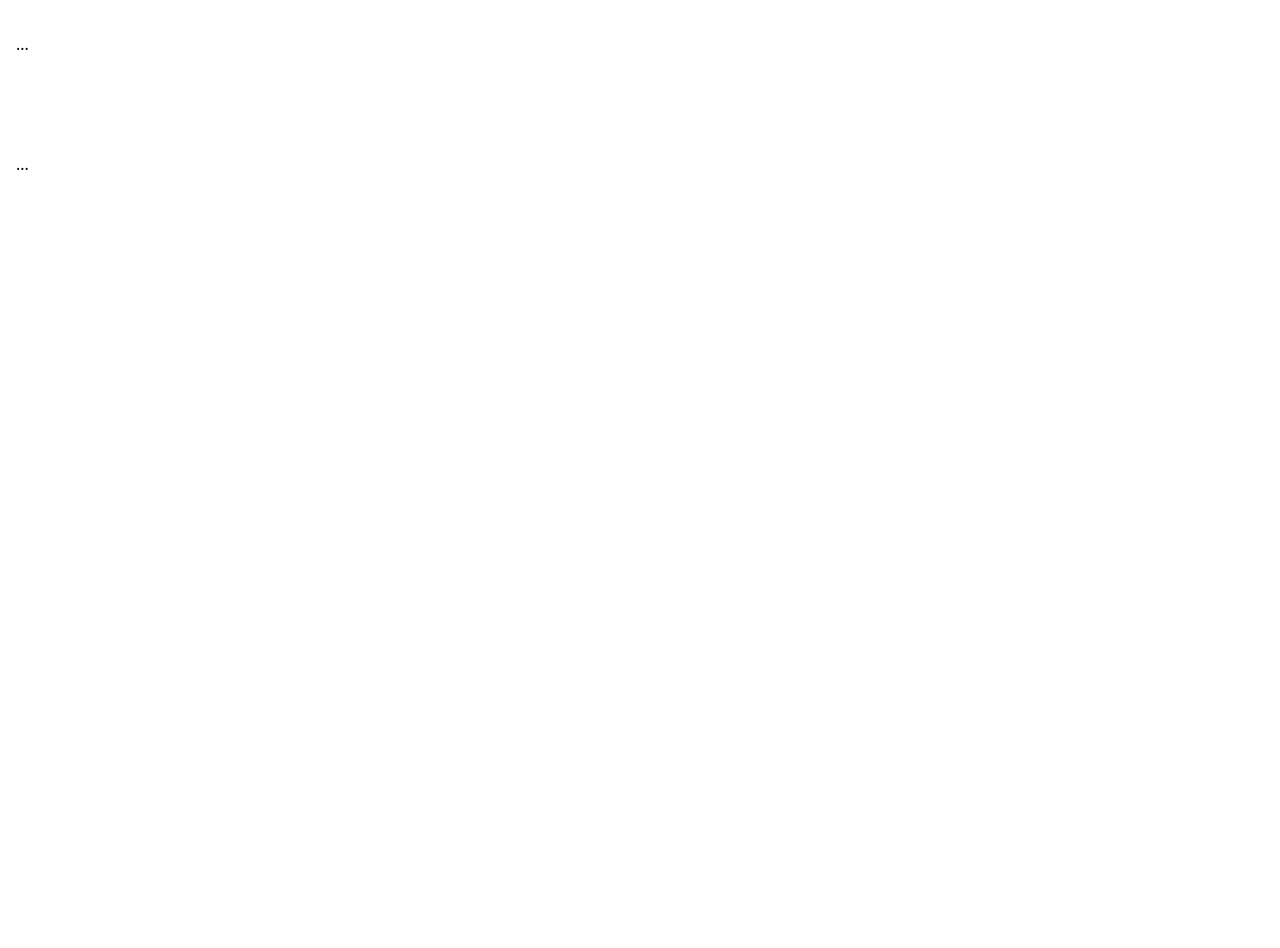
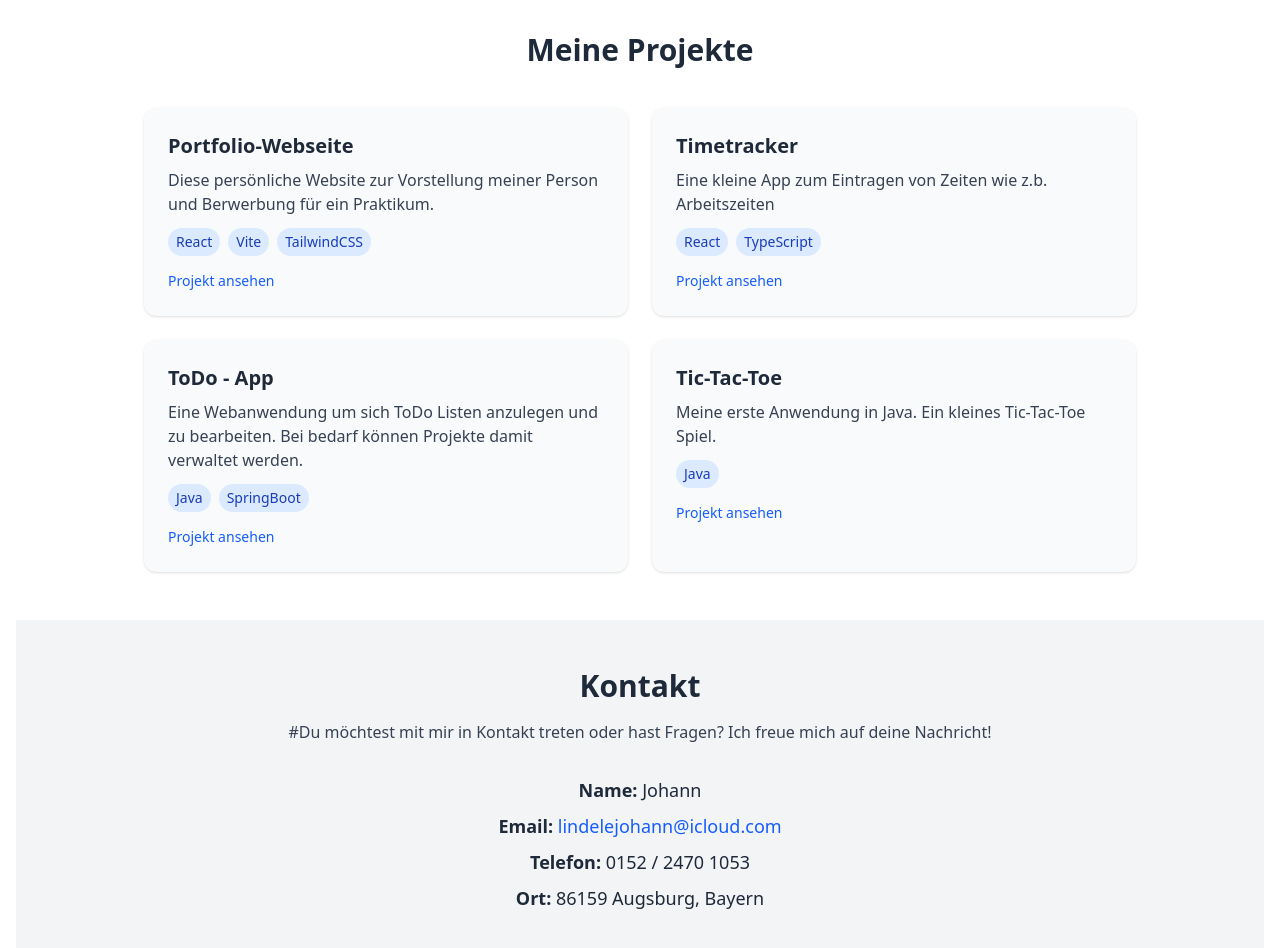
Before and after one commit to MainDeSang/profile, a React (Vite) app: page / in a window 1280 px wide. Shown: the part 420-1368 px from the top of the page. Before the commit the page ends 800 px from the top, so only its background shows below. Built offline with nearby package versions, Linux system fonts and the light colour scheme.

Commit message:
komponente hinzugefügt

```diff
--- a/src/App.tsx
+++ b/src/App.tsx
@@ -1,5 +1,7 @@
 import Header from './components/Header';
 import AboutMe from "./components/AboutMe";
+import Projects from "./components/Projects";
+import Contact from "./components/Contact";
 
 function App() {
     return (
@@ -8,8 +10,8 @@ function App() {
             {/* Hier kommt später AboutMe, Projects, Contact */}
             <main className="p-4">
                 <AboutMe />
-                <section id="projects" className="py-12">...</section>
-                <section id="contact" className="py-12">...</section>
+                <Projects />
+                <Contact />
             </main>
         </>
     );
--- /dev/null
+++ b/src/components/Contact.tsx
@@ -0,0 +1,21 @@
+// @ts-ignore
+import React from "react";
+
+const Contact = () => {
+    return (
+        <section id="contact" className="bg-gray-100 py-12">
+            <div className="max-w-3xl mx-auto px-4 text-center">
+                <h2 className="text-3xl font-bold text-gray-800 mb-4">Kontakt</h2>
+                <p className="text-gray-700 mb-8">#Du möchtest mit mir in Kontakt treten oder hast Fragen?
+                Ich freue mich auf deine Nachricht!</p>
+                <div className="text-lg text-gray-800 space-y-2">
+                    <p><strong>Name:</strong> Johann</p>
+                    <p><strong>Email:</strong> <a href="lindelejohann@icloud.com" className="text-blue-600 hover:underline">lindelejohann@icloud.com</a></p>
+                    <p><strong>Telefon:</strong> 0152 / 2470 1053</p>
+                    <p><strong>Ort:</strong> 86159 Augsburg, Bayern</p>                </div>
+            </div>
+        </section>
+    );
+};
+
+export default Contact;
--- a/src/components/Projects.tsx
+++ b/src/components/Projects.tsx
@@ -1,3 +1,4 @@
+// @ts-ignore
 import React from "react";
 
 type Project = {
@@ -12,7 +13,7 @@ const projects: Project[] = [
         title: "Portfolio-Webseite",
         description: "Diese persönliche Website zur Vorstellung meiner Person und Berwerbung für ein Praktikum.",
         technologies: ["React", "Vite", "TailwindCSS"],
-        link: "#", // LINK HINZUFÜGEN
+        link: "https://github.com/MainDeSang/profile.git",
     },
     {
         title: "Timetracker",
@@ -33,4 +34,47 @@ const projects: Project[] = [
         link: "https://github.com/MainDeSang/Tic_Tac_Toe_Project.git",
     },
     // Weiter Projekte können hier hinzugefügt werden!
-]
+];
+
+const Projects = () => {
+    return (
+        <section id="projects" className="bg-white py-12">
+            <div className="max-w-5xl mx-auto px-4">
+                <h2 className="text-3xl font-bold text-center text-gray-800 mb-10">Meine Projekte</h2>
+                <div className="grid gap-6 md:grid-cols-2">
+                    {projects.map((project, index) => (
+                        <div
+                            key={index}
+                            className="bg-gray-50 p-6 rounded-xl shadow hover:shadow-lg transition"
+                        >
+                            <h3 className="text-xl font-semibold text-gray-800 mb-2">{project.title}</h3>
+                            <p className="text-gray-700 mb-3">{project.description}</p>
+                            <div className="flex flex-wrap gap-2 mb-3">
+                                {project.technologies.map((tech, i) => (
+                                    <span
+                                        key={i}
+                                        className="text-sm bg-blue-100 text-blue-800 px-2 py-1 rounded-full"
+                                    >
+                    {tech}
+                  </span>
+                                ))}
+                            </div>
+                            {project.link && (
+                                <a
+                                    href={project.link}
+                                    className="text-blue-600 hover:underline text-sm"
+                                    target="_blank"
+                                    rel="noopener noreferrer"
+                                >
+                                    Projekt ansehen
+                                </a>
+                            )}
+                        </div>
+                    ))}
+                </div>
+            </div>
+        </section>
+    );
+};
+
+export default Projects;
```
